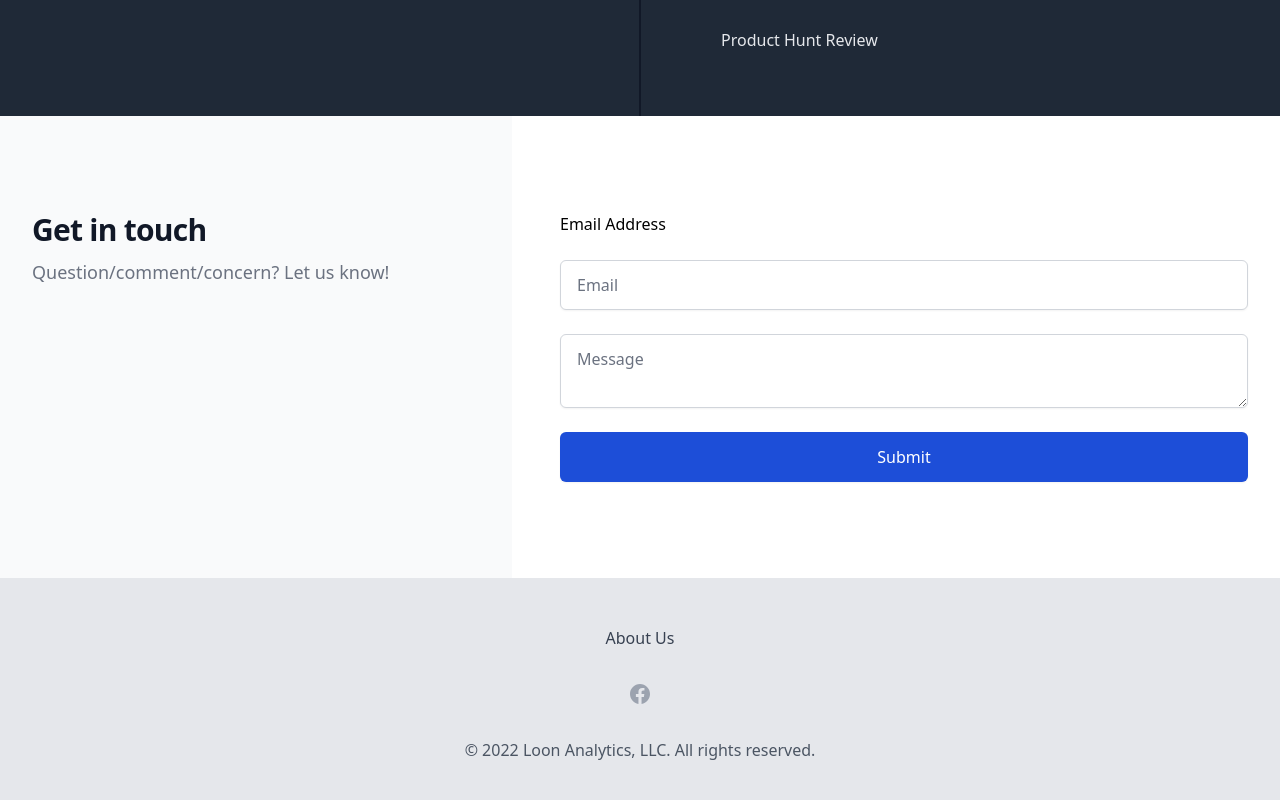
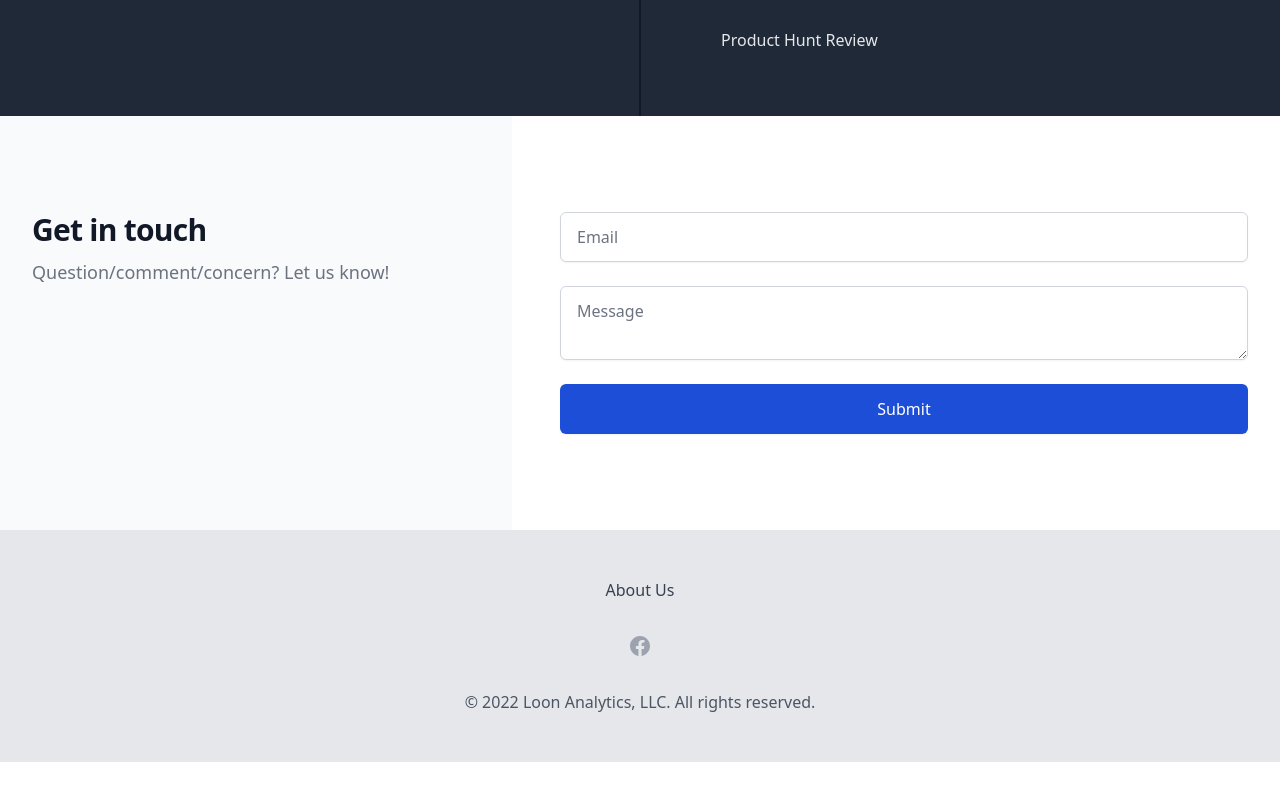
Before and after one commit to joshday/oneclicktuner.com, a React (Create React App) app in the folder app/: page / in a window 1280 px wide. Shown: the part 1658-2458 px from the top of the page. After the commit the page ends 2420 px from the top, so only its background shows below. Built offline with nearby package versions, Linux system fonts and the light colour scheme; the HTML template or start-up script is replaced by a standard one; a web font is replaced by a local one.

Commit message:
try netlify toml file 3

```diff
--- a/app/src/components/Contact.js
+++ b/app/src/components/Contact.js
@@ -12,9 +12,6 @@ function ContactForm() {
 
       <form onSubmit={handleSubmit} method="POST" className="grid grid-cols-1 gap-y-6">
 
-      <label htmlFor="email">
-        Email Address
-      </label>
       <input
         id="email"
         type="email"
```
